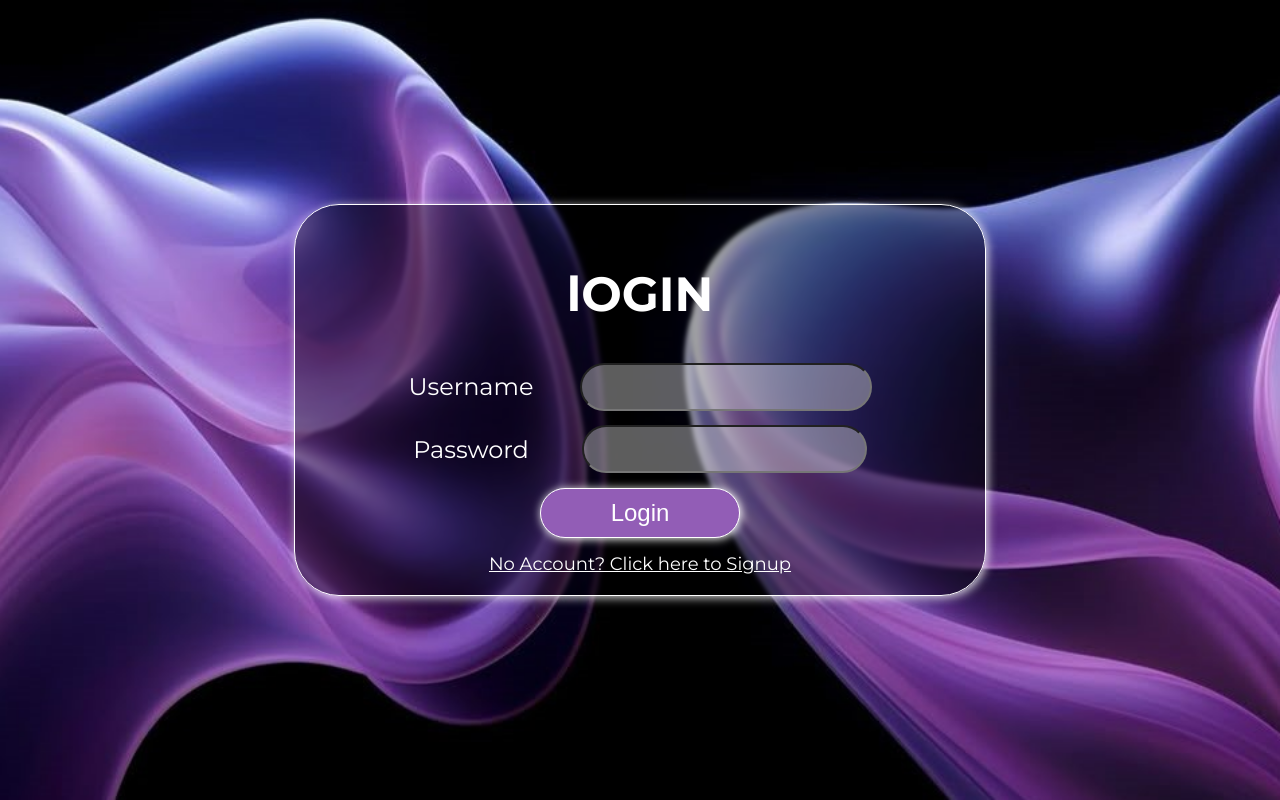
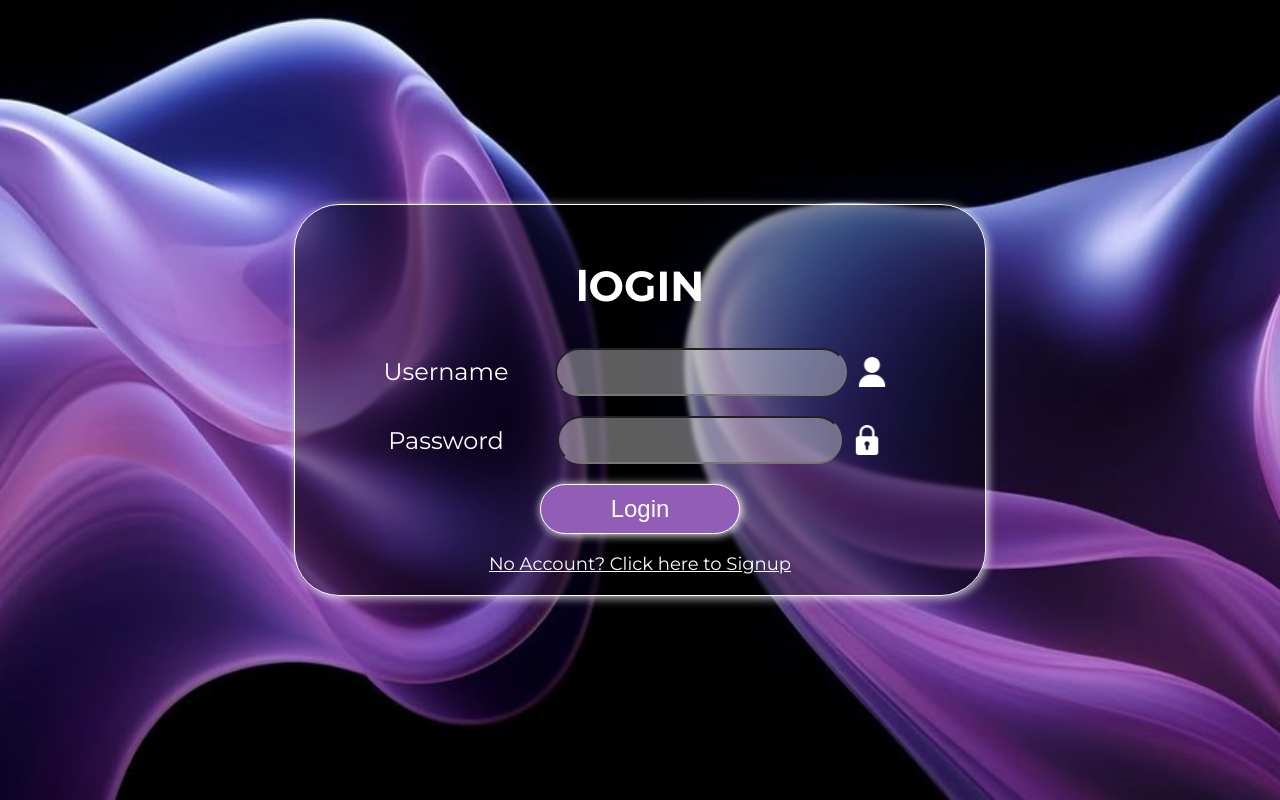
Before and after one commit to Loki630/frontend-projects, a plain HTML site: page login page/index.html in a window 1280 px wide. Drawn offline with Linux system fonts and the light colour scheme.

Commit message:
add: icons

```diff
--- a/login page/index.html
+++ b/login page/index.html
@@ -13,11 +13,13 @@
             <div class="input-grp">
                 <label for="username">Username</label>
                 <input type="text" id="username" placeholder="" required>
+                <img src="./assets/user.png" alt="user">
             </div>
 
             <div class="input-grp">
                 <label for="password">Password</label>
                 <input type="password" id="password" placeholder="" required>
+                <img src="./assets/padlock.png" alt="user">
             </div>
 
              <button type="submit">Login</button>
--- a/login page/styles.css
+++ b/login page/styles.css
@@ -32,7 +32,7 @@ body {
 }
 
 .login-box h2{
-  font-size: 48px;
+  font-size: 42px;
 }
 
 .login-box .input-box{
@@ -89,3 +89,10 @@ label {
   justify-content: space-between;
   align-items: center;
 }
+
+.input-box img{
+  width: 30px;
+  height: 30px;
+  padding: 10px;
+  filter: brightness(0) invert(1);
+}
```
Also changed, not shown: login page/assets/padlock.png (added), login page/assets/user.png (added).
